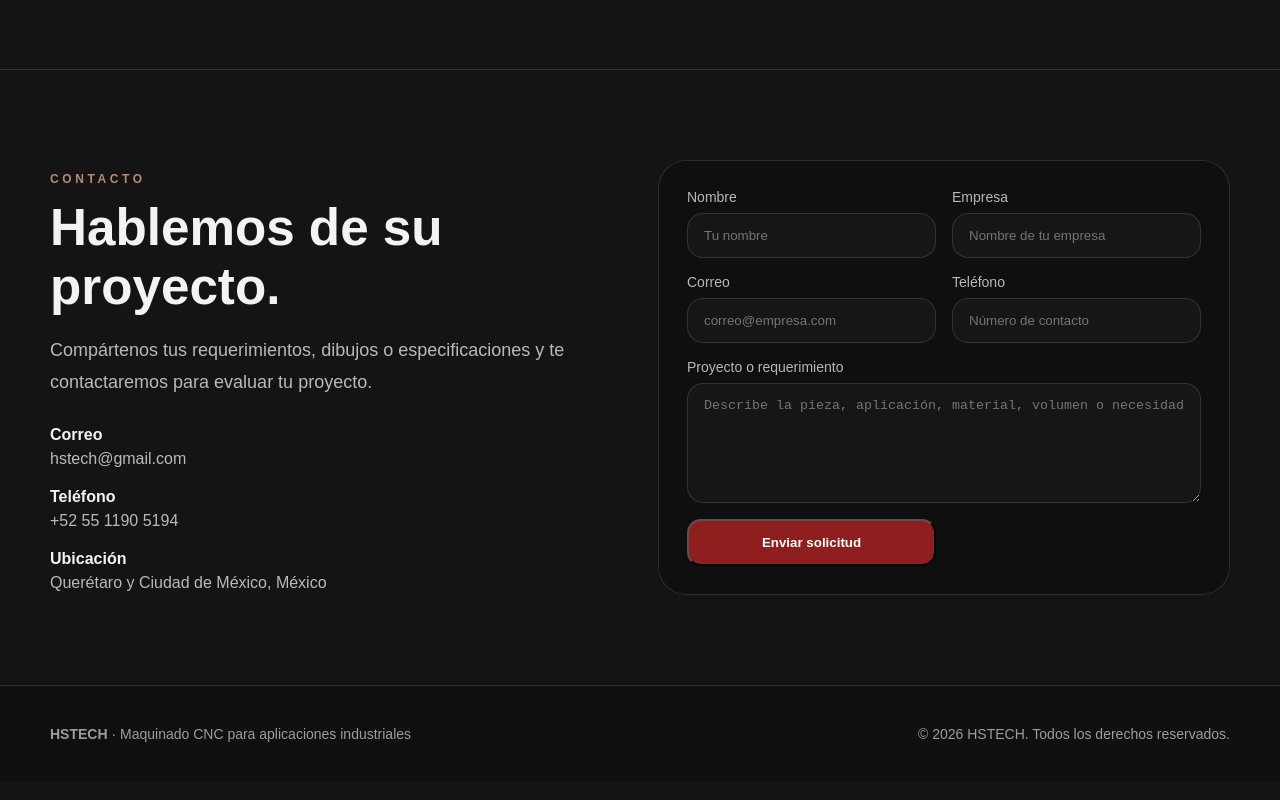
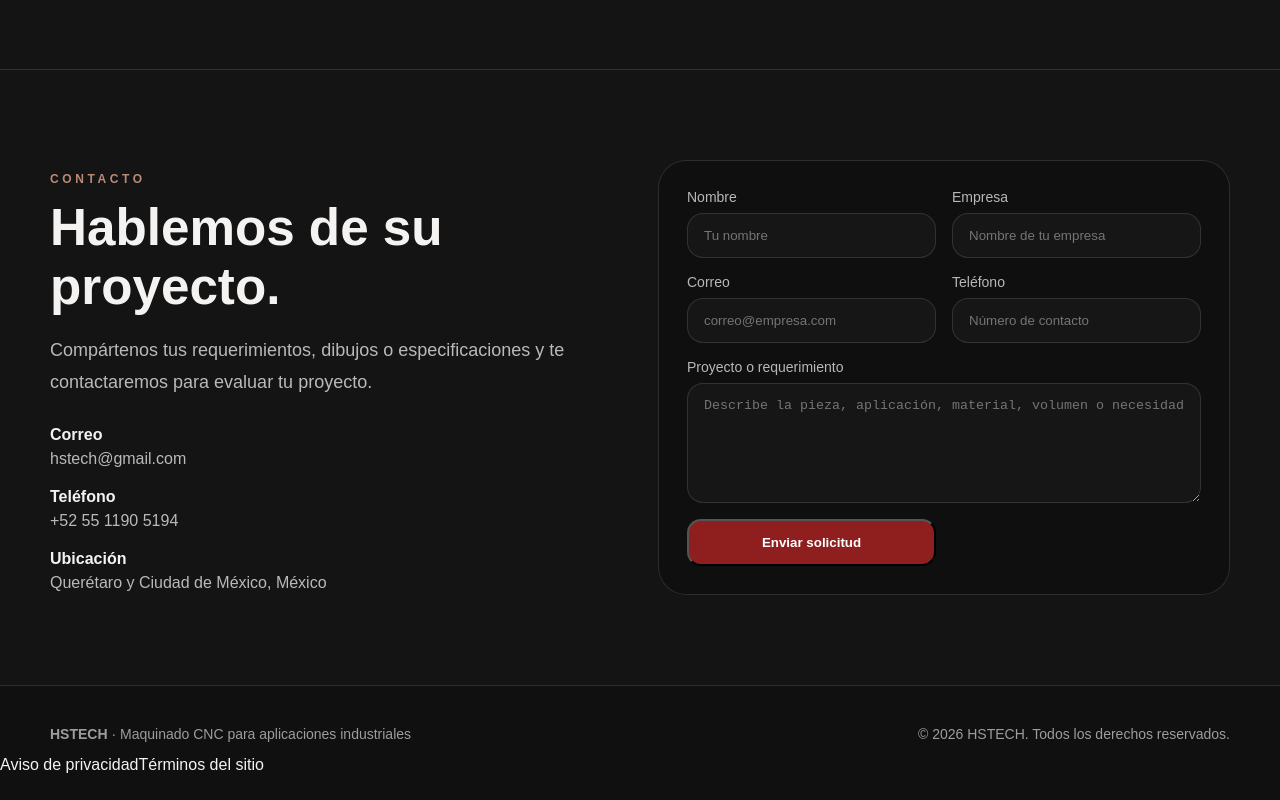
Before and after one commit to JessyHam22/hstech-website, a Next.js app: page / in a window 1280 px wide. Shown: the part 3103-3903 px from the top of the page. Built offline with nearby package versions, Linux system fonts and the light colour scheme.

Commit message:
Update page.tsx

```diff
--- a/app/page.tsx
+++ b/app/page.tsx
@@ -329,6 +329,16 @@ export default function HomePage() {
 
         </div>
 
+        <div className="flex gap-6">
+  <a href="/privacidad" className="hover:text-white">
+    Aviso de privacidad
+  </a>
+
+  <a href="/terminos" className="hover:text-white">
+    Términos del sitio
+  </a>
+</div>
+
      </footer>
 
 <a
```
